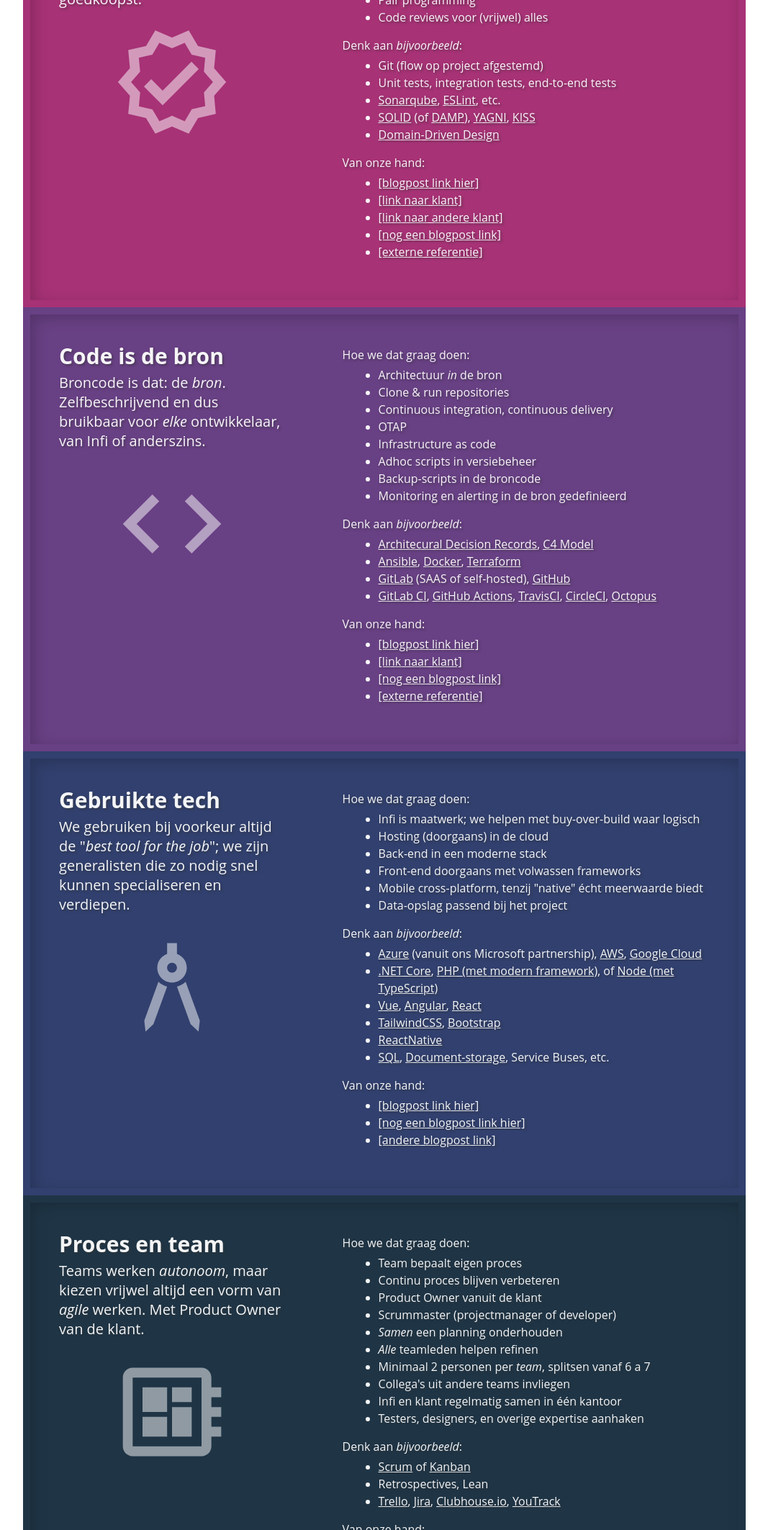
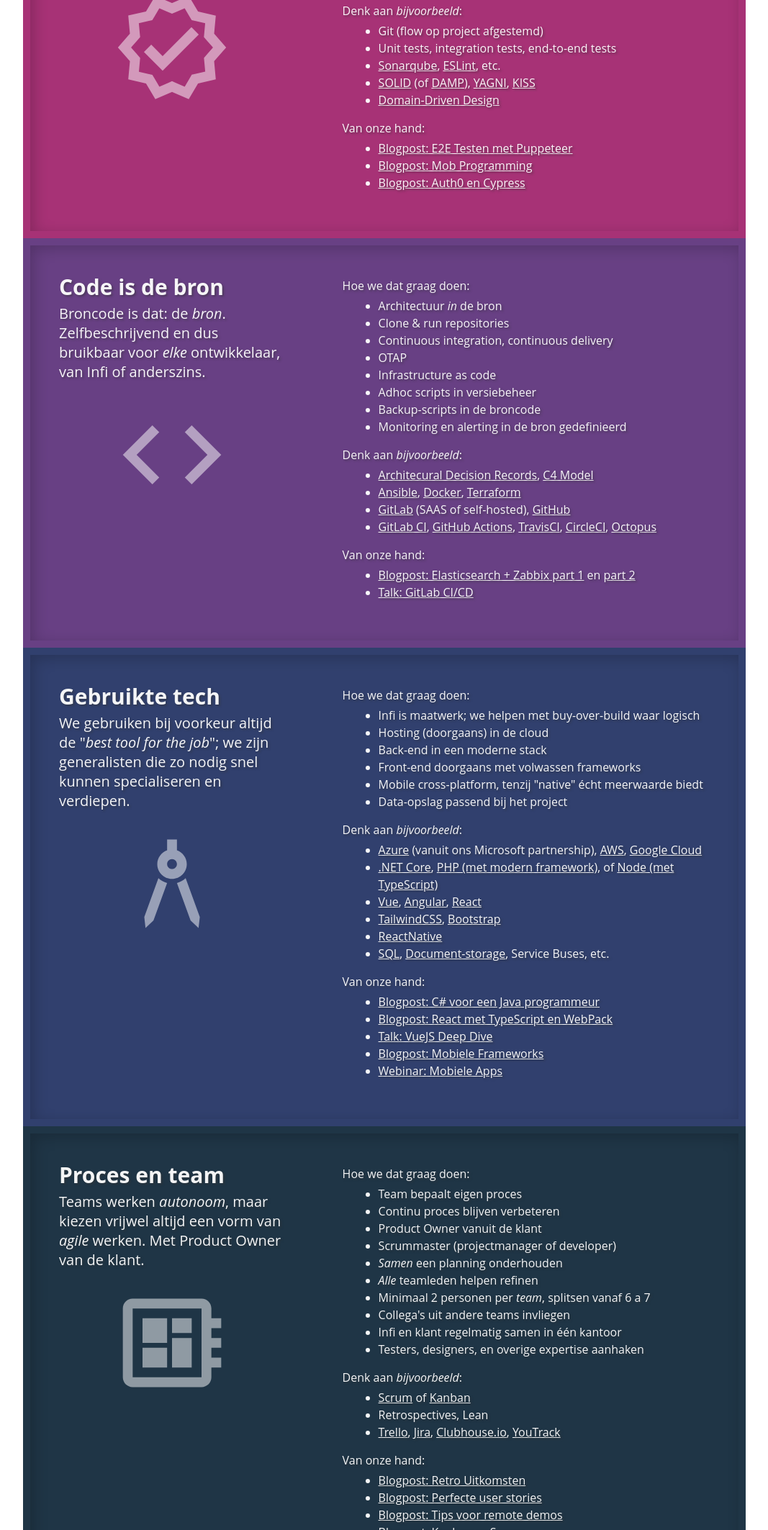
Before and after one commit to infi-nl/the-infi-way, a plain HTML site: page src/index.html in a window 1280 px wide. Shown: the part 1462-3588 px from the top of the page at 72% size, without its empty margins (106-1173 px from the left). Drawn offline with Linux system fonts and the light colour scheme; a web font is replaced by a local one.

Commit message:
Voeg voorbeelden toe

```diff
--- a/src/index.html
+++ b/src/index.html
@@ -265,10 +265,8 @@
             </ul>
             <p>Van onze hand:</p>
             <ul>
-              <li><a href="javascript:;">[blogpost link hier]</a></li>
-              <li><a href="javascript:;">[link naar klant]</a></li>
-              <li><a href="javascript:;">[nog een blogpost link]</a></li>
-              <li><a href="javascript:;">[externe referentie]</a></li>
+              <li><a href="https://infi.nl/nieuws/kickstart-je-project-met-een-walking-skeleton/">Blogpst: Walking Skeletons</a></li>
+              <li><a href="https://infi.nl/onze-klanten/">Site: Onze klanten</a> (en hun gebruikers, dus!)</li>
             </ul>
           </section>
         </div>
@@ -306,11 +304,9 @@
             </ul>
             <p>Van onze hand:</p>
             <ul>
-              <li><a href="javascript:;">[blogpost link hier]</a></li>
-              <li><a href="javascript:;">[link naar klant]</a></li>
-              <li><a href="javascript:;">[link naar andere klant]</a></li>
-              <li><a href="javascript:;">[nog een blogpost link]</a></li>
-              <li><a href="javascript:;">[externe referentie]</a></li>
+              <li><a href="https://infi.nl/nieuws/end-to-end-testen-met-puppeteer/">Blogpost: E2E Testen met Puppeteer</a></li>
+              <li><a href="https://infi.nl/nieuws/mob-programming-pilot/">Blogpost: Mob Programming</a></li>
+              <li><a href="https://infi.nl/nieuws/setup-cypress-and-auth0-for-spas/">Blogpost: Auth0 en Cypress</a></li>
             </ul>
           </section>
         </div>
@@ -348,10 +344,8 @@
             </ul>
             <p>Van onze hand:</p>
             <ul>
-              <li><a href="javascript:;">[blogpost link hier]</a></li>
-              <li><a href="javascript:;">[link naar klant]</a></li>
-              <li><a href="javascript:;">[nog een blogpost link]</a></li>
-              <li><a href="javascript:;">[externe referentie]</a></li>
+              <li><a href="https://infi.nl/nieuws/monitoring-elasticsearch-using-zabbix-and-elasticsearch-part-1/">Blogpost: Elasticsearch + Zabbix part 1</a> en <a href="https://infi.nl/nieuws/monitoring-elasticsearch-using-zabbix-and-elasticsearch-part-2/">part 2</a></li>
+              <li><a href="https://www.youtube.com/watch?v=kFDGxk3Exr8">Talk: GitLab CI/CD</a></li>
             </ul>
           </section>
         </div>
@@ -389,9 +383,11 @@
             </ul>
             <p>Van onze hand:</p>
             <ul>
-              <li><a href="javascript:;">[blogpost link hier]</a></li>
-              <li><a href="javascript:;">[nog een blogpost link hier]</a></li>
-              <li><a href="javascript:;">[andere blogpost link]</a></li>
+              <li><a href="https://infi.nl/nieuws/c-voor-een-java-programmeur/">Blogpost: C# voor een Java programmeur</a></li>
+              <li><a href="https://infi.nl/nieuws/development-in-react-using-typescript-and-webpack/">Blogpost: React met TypeScript en WebPack</a></li>
+              <li><a href="https://www.youtube.com/watch?v=KAuXDjtswpM">Talk: VueJS Deep Dive</a></li>
+              <li><a href="https://infi.nl/nieuws/mobiele-frameworks/">Blogpost: Mobiele Frameworks</a></li>
+              <li><a href="https://www.youtube.com/watch?v=L4xVpPOye9I">Webinar: Mobiele Apps</a></li>
             </ul>
           </section>
         </div>
@@ -430,9 +426,11 @@
               </ul>
             <p>Van onze hand:</p>
             <ul>
-              <li><a href="javascript:;">[blogpost link hier]</a></li>
-              <li><a href="javascript:;">[nog een blogpost link hier]</a></li>
-              <li><a href="javascript:;">[andere blogpost link]</a></li>
+              <li><a href="https://infi.nl/nieuws/effectief-aan-de-slag-met-retro-uitkomsten/">Blogpost: Retro Uitkomsten</a></li>
+              <li><a href="https://infi.nl/nieuws/5-tips-voor-de-perfecte-user-story/">Blogpost: Perfecte user stories</a></li>
+              <li><a href="https://infi.nl/nieuws/vijf-tips-voor-remote-demos/">Blogpost: Tips voor remote demos</a></li>
+              <li><a href="https://infi.nl/nieuws/liever-kanban-dan-scrum/">Blogpost: Kanban vs Scrum</a></li>
+              <li><a href="https://infi.nl/nieuws/teamsamenstelling/">Blogpost: teamsamenstelling</a></li>
             </ul>
           </section>
         </div>
@@ -468,9 +466,12 @@
             </ul>
             <p>Van onze hand:</p>
             <ul>
-              <li><a href="javascript:;">[blogpost link hier]</a></li>
-              <li><a href="javascript:;">[nog een blogpost link hier]</a></li>
-              <li><a href="javascript:;">[ennog een blogpost link hier]</a></li>
+              <li><a href="https://infi.nl/nieuws/infi-con-2020-wrap-up/">INFI-CON 2020</a> en <a href="https://infi.nl/nieuws/infi-con-2019-wrap-up/">INFI-CON 2019</a></li>
+              <li><a href="https://infi.nl/nieuws/Iets-nieuws-leren-hoe-doe-je-dat/">Blogpost: Leerganten</a></li>
+              <li><a href="https://infi.nl/nieuws/spreken-met-impact/">Blogpost: Spreken met Impact</a></li>
+              <li><a href="https://infi.nl/nieuws/je-eigen-linux-kernel-bouwen/">Blogpost: Je eigen Linux kernel bouwen</a></li>
+              <li><a href="https://infi.nl/nieuws/software-engineering-bestaat-niet/">Blogpost: "Software engineering" bestaat niet</a></li>
+              <li><a href="https://infi.nl/nieuws/vakmanschap-is-meesterschap/">Blogpost: Vakmanschap is meesterschap</a></li>
             </ul>
           </section>
         </div>
@@ -497,6 +498,8 @@
               <li>Secure werken</li>
               <li>Security audits (extern) waar logisch</li>
               <li>OS naar keuze (Windows, OSX, Linux)</li>
+              <li>Open Source gebruiken en ondersteunen</li>
+              <li>Meetups hosten en/of organiseren</li>
               <li>Onszelf zijn: "<em><a href="https://infi.nl/manifest/">Wij zijn mensen.</a></em>"</li>
             </ul>
             <p>Denk aan <em>bijvoorbeeld</em>:</p>
@@ -507,8 +510,9 @@
             </ul>
             <p>Van onze hand:</p>
             <ul>
-              <li><a href="javascript:;">[blogpost link hier]</a></li>
-              <li><a href="javascript:;">[nog een blogpost link hier]</a></li>
+              <li><a href="https://infi.nl/nieuws/spa-necromancy/">Blogpost: SPA Necromancy</a></li>
+              <li><a href="https://infi.nl/nieuws/launching-free-open-source-software/">Blogpost: FOSS lanceren</a></li>
+              <li><a href="https://infi.nl/nieuws/katas-all-day-long-a-domcode-workshop-report/">Blogpost: DomCode Meetup</a></li>
             </ul>
           </section>
         </div>
```
